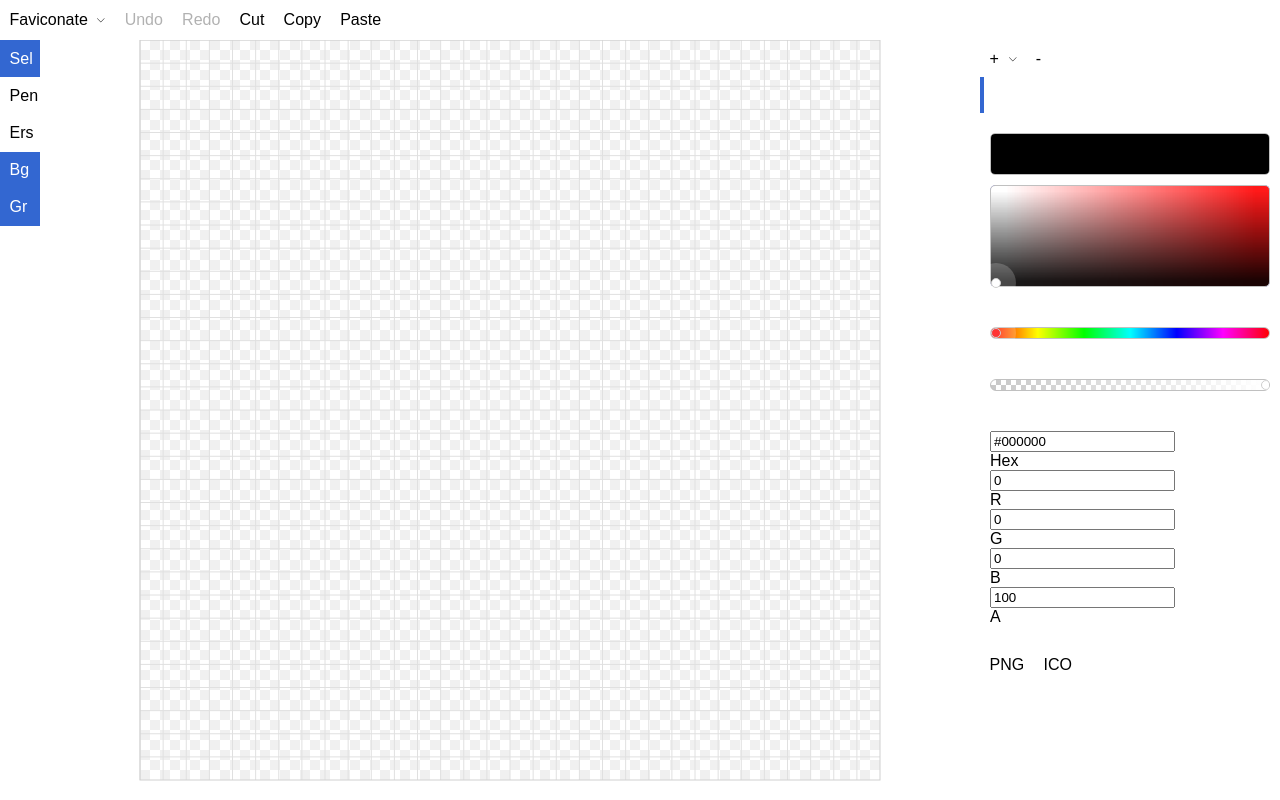
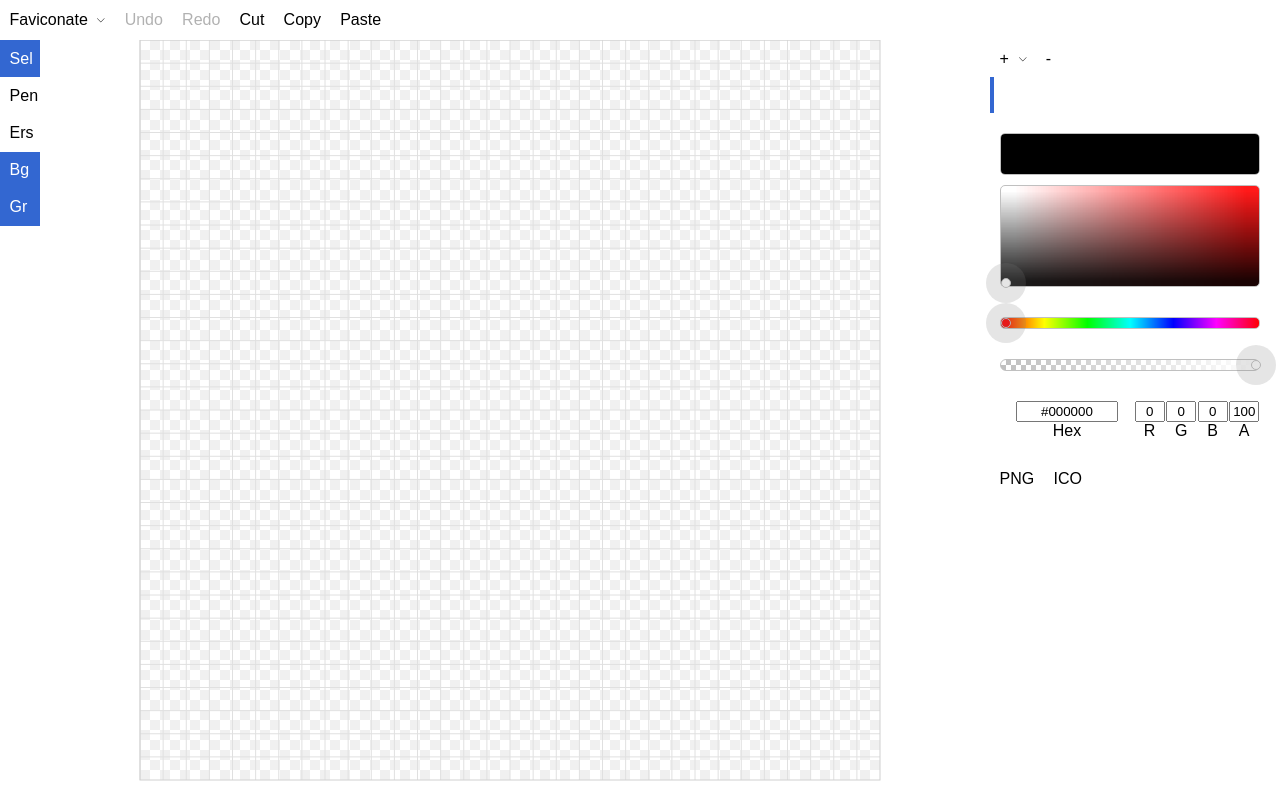
Before and after one commit to menendezpoo/faviconate, a React (Create React App) app: page / in a window 1280 px wide. Built offline with nearby package versions, Linux system fonts and the light colour scheme; the HTML template or start-up script is replaced by a standard one.

Commit message:
Add full functionallity to color picker

```diff
--- a/src/components/App.scss
+++ b/src/components/App.scss
@@ -4,4 +4,9 @@
   left: 0;
   right: 0;
   bottom: 0;
+
+  .editor-sidebar{
+    margin: 0 10px;
+  }
+
 }
--- a/src/components/App.tsx
+++ b/src/components/App.tsx
@@ -423,7 +423,8 @@ export class App extends React.Component<AppProps, AppState>{
             />
         </>;
 
-        const sideBar = <>
+        const sideBar = (
+            <div className="editor-sidebar">
                 <Button text={`+`} onClick={() => this.newIconEntry(16)}>
                     <MenuItem text={`16 x 16`} onActivate={() => this.newIconEntry(16)}/>
                     <MenuItem text={`32 x 32`} onActivate={() => this.newIconEntry(32)}/>
@@ -444,7 +445,8 @@ export class App extends React.Component<AppProps, AppState>{
                 <ColorPicker colorPicked={color => this.colorPick(color) } />
                 <Button text={`PNG`} onClick={() => this.download('png')}/>
                 <Button text={`ICO`} onClick={() => this.download('ico')}/>
-        </>;
+            </div>
+        );
 
         if (this.state.previews[this.state.currentIcon]){
             changeFavicon(this.state.previews[this.state.currentIcon]);
--- a/src/hui/helpers/Color.ts
+++ b/src/hui/helpers/Color.ts
@@ -102,7 +102,12 @@ export class Color{
         readonly g: number,     //  0 - 255
         readonly b: number,     //  0 - 255
         readonly a: number = 1, //  0 - 1
-    ) {}
+    ) {
+        this.r = Math.max(Math.min(r, 255), 0);
+        this.g = Math.max(Math.min(g, 255), 0);
+        this.b = Math.max(Math.min(b, 255), 0);
+        this.a = Math.max(Math.min(a, 1), 0);
+    }
 
     withAlpha(alpha: number){
         if (alpha < 0 || alpha > 100){
--- a/src/hui/items/ColorPicker.scss
+++ b/src/hui/items/ColorPicker.scss
@@ -1,9 +1,10 @@
 .ui-color-picker{
 
   $slider-height: 10px;
-  $slider-margin: 40px 0;
+  $slider-margin: 30px 0;
   $handle-margin-top: -14px;
   $layer-border: solid 1px silver;
+  $layer-border-radius: 5px;
   $swatch-height: 40px;
 
   %handle{
@@ -18,7 +19,7 @@
     color: transparent;
     width: 40px;
     height: 40px;
-    background: rgba(255, 255, 255, 0.2);
+    background: rgba(127, 127, 127, 0.2);
     position: absolute;
     border-radius: 100%;
     top: -16px;
@@ -36,7 +37,7 @@
     margin: 10px 0;
 
     &.swatch{
-      border-radius: 5px;
+      border-radius: $layer-border-radius;
       overflow: hidden;
       border: $layer-border;
       height: $swatch-height;
@@ -46,32 +47,28 @@
     }
 
     &.slider-2d{
-
       .ui-range{
         height: 100px;
         background-size: 100% 100px;
         background-repeat: no-repeat;
-        border-radius: 5px;
+        border-radius: $layer-border-radius;
         border: $layer-border;
-        background-color: blue;
-
         .handle{
           @extend %handle;
-
-          &:after{ @extend %handleAura; }
+          &:before{ @extend %handleAura; }
         }
-
       }
     }
 
     &.slider-1d{
       .ui-range{
         border: $layer-border;
+        border-radius: $layer-border-radius;
         height: $slider-height;
         margin: $slider-margin;
         .handle{
           @extend %handle;
-          &:after{ @extend %handleAura; }
+          &:before{ @extend %handleAura; }
         }
       }
     }
@@ -81,7 +78,6 @@
         border: $layer-border;
         height: $slider-height;
         margin: $slider-margin;
-        overflow: hidden;
         background-color: transparent;
         background-size: contain;
         background-repeat: repeat;
@@ -94,10 +90,26 @@
           position: absolute;
           left: 0; top: 0; right: 0; bottom: 0;
           background: linear-gradient(90deg, rgba(255,255,255,0) 0%, rgba(255,255,255,1) 100%);
+          border-radius: $layer-border-radius;
         }
       }
     }
+    &.inputs{
+      display: flex;
+      .item{
+        flex-shrink: 3;
+        text-align: center;
 
+        &.hex{
+          flex-shrink: 1;
+        }
+
+        input{
+          width: 70%;
+          text-align: center;
+        }
+      }
+    }
   }
 
 }
--- a/src/hui/items/ColorPicker.tsx
+++ b/src/hui/items/ColorPicker.tsx
@@ -7,7 +7,7 @@ import {makeSz} from "../helpers/Rectangle";
 
 const BG_SQ_SIZE = 5;
 const BG_COLOR_A = [0, 0, 0, 0];
-const BG_COLOR_B = [200, 200, 200, 255];
+const BG_COLOR_B = [127, 127, 127, 127];
 
 export interface ColorPickerProps{
 
@@ -157,9 +157,8 @@ export class ColorPicker extends React.Component<ColorPickerProps, ColorPickerSt
     private updateSatLight(satValue?: number, keyValue?: number){
         const current = this.state.currentColor;
         const hue = this.state.selectedHue;
-        const sat = 1 - (satValue || 0) / 100;
+        const sat = (satValue || 0) / 100;
         const key = (keyValue || 0) / 100;
-        console.log(`in s, v: ${sat}, ${key}`);
         this.updateColor(Color.fromHsv(hue >= 0 ? hue : 0, sat, key).withAlpha(current.a), hue);
     }
 
@@ -211,10 +210,9 @@ export class ColorPicker extends React.Component<ColorPickerProps, ColorPickerSt
         const color = this.state.currentColor;
         const hsv = color.hsv;
         const hue = this.state.selectedHue >= 0 ? this.state.selectedHue : hsv[0];
-        const sat = Math.round(hsv[1] * 100);
-        const keyValue = Math.round(hsv[2] * 100);
+        const sat = hsv[1] * 100;
+        const keyValue = hsv[2] * 100;
         const alpha = color.a * 100;
-        console.log(`out s, v: ${hsv[1]}, ${hsv[2]}`);
 
         const satImg = createSaturationPattern(hue, 10);
         const hueHandleStyle = {background: Color.fromHsv(hue, 1, 1).hexRgb};
@@ -233,10 +231,10 @@ export class ColorPicker extends React.Component<ColorPickerProps, ColorPickerSt
                     <Range
                         min={makeSz(0,0)}
                         max={makeSz(100, 100)}
-                        value={makeSz(keyValue, 100 - sat)}
+                        value={makeSz(sat, 100-keyValue)}
                         direction={'2d'}
                         containerStyle={satContainerStyle}
-                        onChange={(key, sat) => this.updateSatLight(sat, key)}
+                        onChange={(sat, key) => this.updateSatLight(sat, 100 - (key||0))}
                     />
                 </div>
                 <div className="layer slider-1d">
@@ -259,23 +257,23 @@ export class ColorPicker extends React.Component<ColorPickerProps, ColorPickerSt
                     />
                 </div>
                 <div className="layer inputs">
-                    <div className="item">
+                    <div className="item hex">
                         <input type="text" ref={this.txtHex}/>
                         <div className="label">Hex</div>
                     </div>
-                    <div className="item">
+                    <div className="item r">
                         <input type="text" ref={this.txtR}/>
                         <div className="label">R</div>
                     </div>
-                    <div className="item">
+                    <div className="item g">
                         <input type="text" ref={this.txtG}/>
                         <div className="label">G</div>
                     </div>
-                    <div className="item">
+                    <div className="item g">
                         <input type="text" ref={this.txtB}/>
                         <div className="label">B</div>
                     </div>
-                    <div className="item">
+                    <div className="item b">
                         <input type="text" ref={this.txtA}/>
                         <div className="label">A</div>
                     </div>
--- a/src/hui/items/Range.tsx
+++ b/src/hui/items/Range.tsx
@@ -119,11 +119,9 @@ export class Range extends React.Component<SliderProps, SliderState>{
     }
 
     private boundingRects(): {container: Rectangle; handle: Rectangle}{
-
         if(!this.containerRef.current || !this.handleRef.current){
             throw new Error(`Refs not ready`);
         }
-
         return {
             container: Rectangle.fromDOMRect(this.containerRef.current.getBoundingClientRect()),
             handle: Rectangle.fromDOMRect(this.handleRef.current.getBoundingClientRect()),
@@ -132,12 +130,10 @@ export class Range extends React.Component<SliderProps, SliderState>{
     }
 
     private touchEnd(e: TouchEvent){
-
         if (e.touches.length > 0){
             this.pointingGestureEnd(e.touches[0]);
             e.preventDefault();
         }
-
         window.removeEventListener('touchmove', this.touchMoveHandler);
         window.removeEventListener('touchend', this.touchEndHandler);
     }
```
Also changed, not shown: 2 other files (tests, documents, lock files or other folders). Lines whose indentation alone changed are shown as unchanged.
